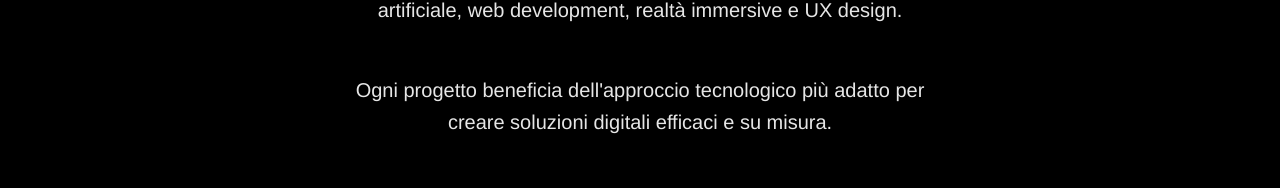
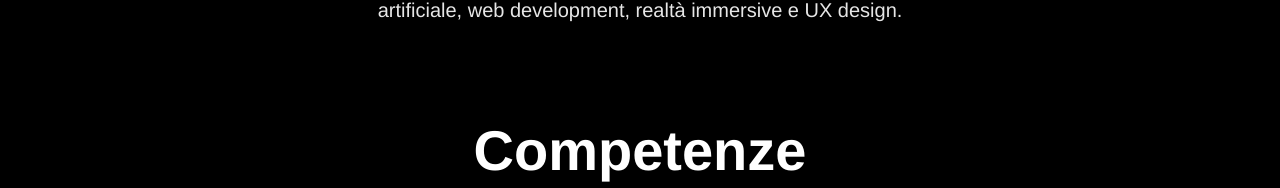
Before and after one commit to asyntes/asyntes.com, a React (Vite) app: page / in a window 1280 px wide. Shown: the part 585-773 px from the top of the page. Built offline with nearby package versions, Linux system fonts and the light colour scheme.

Commit message:
Update Hero.tsx

```diff
--- a/src/components/sections/Hero/Hero.tsx
+++ b/src/components/sections/Hero/Hero.tsx
@@ -16,10 +16,6 @@ const Hero = () => {
                         Software Developer con competenze diversificate in intelligenza artificiale,
                         web development, realtà immersive e UX design.
                     </p>
-                    <p className="hero-description">
-                        Ogni progetto beneficia dell'approccio tecnologico più adatto per
-                        creare soluzioni digitali efficaci e su misura.
-                    </p>
                 </div>
             </div>
         </section>
```
